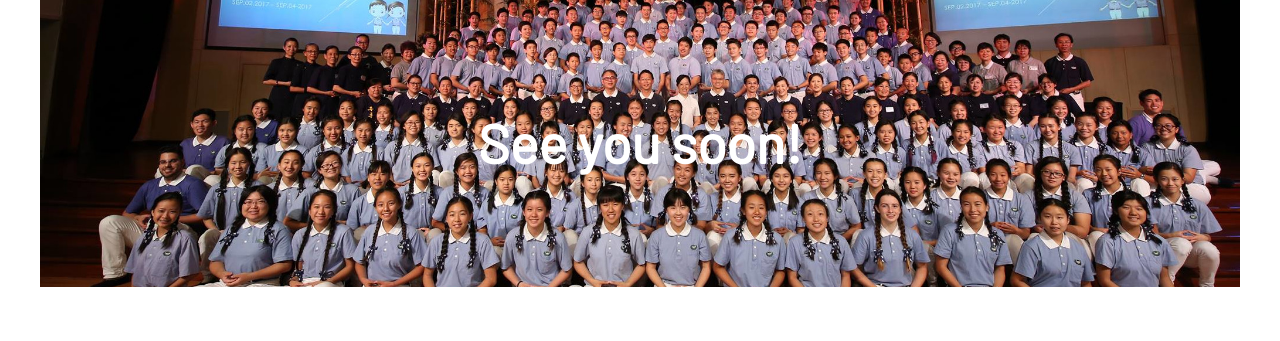
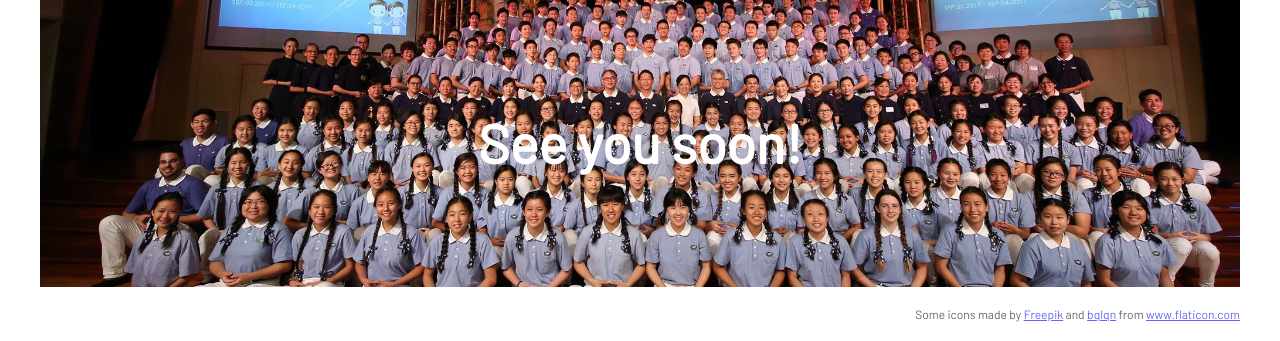
Before and after one commit to michaelaranda-web/tcya2020, a PHP site: page / in a window 1280 px wide. Shown: the part 1104-1445 px from the top of the page. Before the commit the page ends 1391 px from the top, so only its background shows below. Run offline with PHP 8.4, Linux system fonts and the light colour scheme; some libraries are stand-ins or nearby versions.

Commit message:
Adds flaticon attribution.

```diff
--- a/css/index.css
+++ b/css/index.css
@@ -229,6 +229,11 @@ body {
         @media (min-width: 450px) {
           #main-content #bottom-section .content span {
             font-size: 54px; } }
+    #main-content #bottom-section #flaticon-attribution {
+      font-size: 12px;
+      text-align: right;
+      padding: 20px 0;
+      opacity: 0.6; }
 
 .ui-accordion-header {
   outline: none;
--- a/home.html
+++ b/home.html
@@ -176,6 +176,13 @@
 
     <div id="bottom-section">
       <div class="content"><span>See you soon!</span></div>
+      <div id="flaticon-attribution">
+        Some icons made by
+        <a href="https://www.flaticon.com/authors/freepik" title="Freepik">Freepik</a>
+        and
+        <a href="https://www.flaticon.com/authors/bqlqn" title="bqlqn">bqlqn</a>
+         from <a href="https://www.flaticon.com/" title="Flaticon">www.flaticon.com</a>
+        </div>
     </div>
   </div>
 
--- a/sass/index.scss
+++ b/sass/index.scss
@@ -332,6 +332,13 @@ body {
         @media (min-width: $mobile-max) { font-size: 54px; }
       }
     }
+
+    #flaticon-attribution {
+      font-size: 12px;
+      text-align: right;
+      padding: 20px 0;
+      opacity: 0.6;
+    }
   }
 }
 
```
Also changed, not shown: 1 other file.
